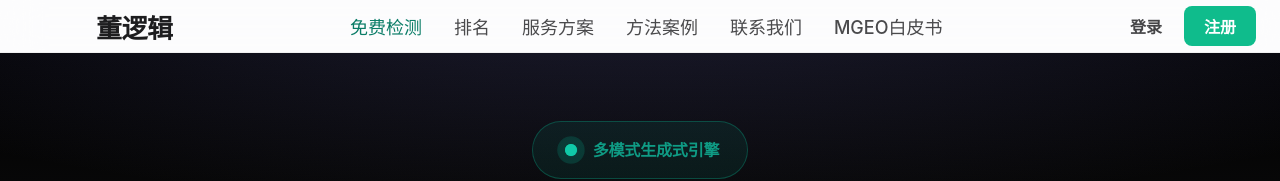
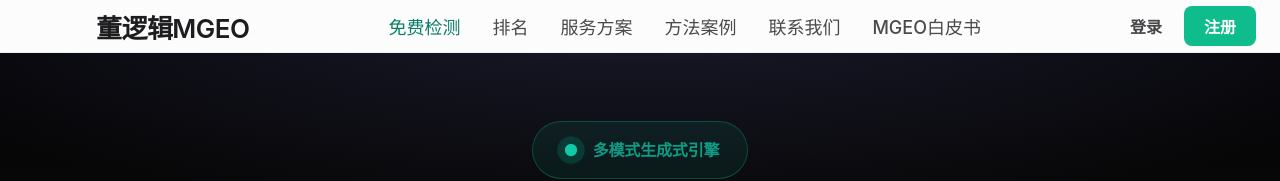
Before and after one commit to DONGLUOJI/mgeo-mvp, a Next.js app: page / in a window 1280 px wide. Shown: the top 181 px of the page. Built offline with nearby package versions, Linux system fonts and the light colour scheme; no server answers.

Commit message:
fix: restore marketing brand label

```diff
--- a/src/components/marketing/SiteShell.tsx
+++ b/src/components/marketing/SiteShell.tsx
@@ -32,7 +32,7 @@ export function SiteShell({
       <header style={styles.header}>
         <div style={styles.navWrap}>
           <Link href="/" style={styles.brand}>
-            董逻辑
+            董逻辑MGEO
           </Link>
 
           <nav style={styles.nav}>
```
